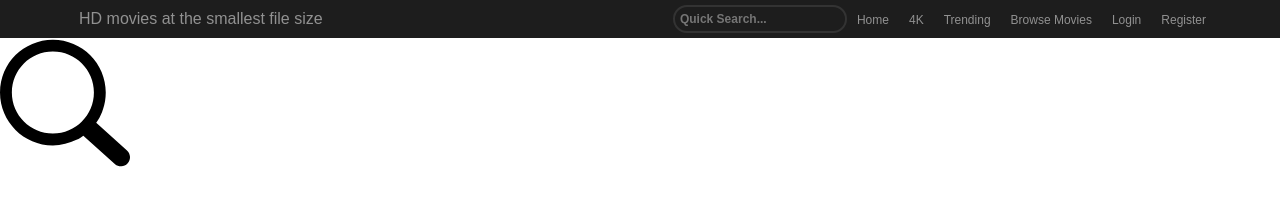
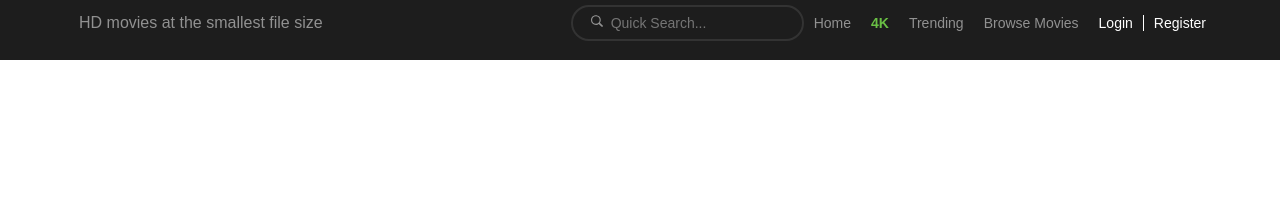
Before and after one commit to sesandu-raj/Project-YTS, a plain HTML site: page src/index.html in a window 1280 px wide. Drawn offline with Linux system fonts and the light colour scheme.

Commit message:
Navigation bar finished

```diff
--- a/assets/style/style.css
+++ b/assets/style/style.css
@@ -7,6 +7,8 @@
   background: #1d1d1d;
   color: #919191;
   font-family: "Arial";
+  height: 60px;
+  align-items: center;
 }
 
 .main_wrapper .center_wrapper {
@@ -40,17 +42,34 @@
   justify-content: flex-end; /* Aligns items to the right */
 }
 
-.main_wrapper .center_wrapper .right_wrapper input {
+.main_wrapper .center_wrapper .right_wrapper .wrapper_input {
   border-radius: 20px;
   background-color: transparent; /* Makes the background transparent */
   border: 2px solid #333;
-  font-size: 12px;
+
   font-weight: bold;
+  display: flex;
 
-  padding: 5px;
+  padding: 0 10px;
   outline: none;
   color: #919191;
   /*text-align: center; Centers the placeholder and input text */
+}
+
+.main_wrapper .center_wrapper .right_wrapper .wrapper_input svg {
+  width: 12px;
+  height: 12px;
+  fill: #919191;
+  padding: 8px;
+}
+
+.main_wrapper .center_wrapper .right_wrapper .wrapper_input input {
+  background: transparent;
+  border: none; /* Removes the default border of the input field */
+  outline: none; /* Removes the default outline when the input field is focused */
+  color: #919191;
+  font-size: 12px;
+  font-size: 14px;
 }
 
 .main_wrapper .center_wrapper .right_wrapper .manu_wrapper ul {
@@ -61,5 +80,35 @@
   text-decoration: none; /* Removes underline from links */
   color: #919191;
   padding: 0 10px;
-  font-size: 12px;
+  font-size: 14px;
+  transition: all 0.3s ease-in-out;
 }
+
+.main_wrapper .center_wrapper .right_wrapper .manu_wrapper ul li a:hover {
+  color: #fff;
+}
+.main_wrapper
+  .center_wrapper
+  .right_wrapper
+  .manu_wrapper
+  ul
+  li:nth-child(2)
+  a {
+  font-weight: bold;
+  color: #6ac045;
+}
+
+.main_wrapper .center_wrapper .right_wrapper .manu_wrapper ul li:last-child a,
+.main_wrapper
+  .center_wrapper
+  .right_wrapper
+  .manu_wrapper
+  ul
+  li:nth-last-child(2)
+  a {
+  color: #fff;
+}
+
+.main_wrapper .center_wrapper .right_wrapper .manu_wrapper ul li:last-child a {
+  border-left: 1px solid #fff;
+}
--- a/src/index.html
+++ b/src/index.html
@@ -21,12 +21,19 @@
         <div class="right_wrapper">
           <div class="search">
             <form action="" method="post">
+              <div class="wrapper_input">
+                <div class="icon">
+                  <svg>
+                    <use xlink:href="#search1"></use>
+                  </svg>
+                </div>
                 <input
                   type="text"
                   name="search"
                   id="search"
                   placeholder="Quick Search..."
                 />
+              </div>
             </form>
           </div>
           <div class="manu_wrapper">
@@ -54,9 +61,5 @@
         />
       </symbol>
     </svg>
-
-    <svg width="130" height="130">
-      <use xlink:href="#search1"></use>
-    </svg>
   </body>
 </html>
```
Also changed, not shown: 1 other file. Lines whose indentation alone changed are shown as unchanged.
